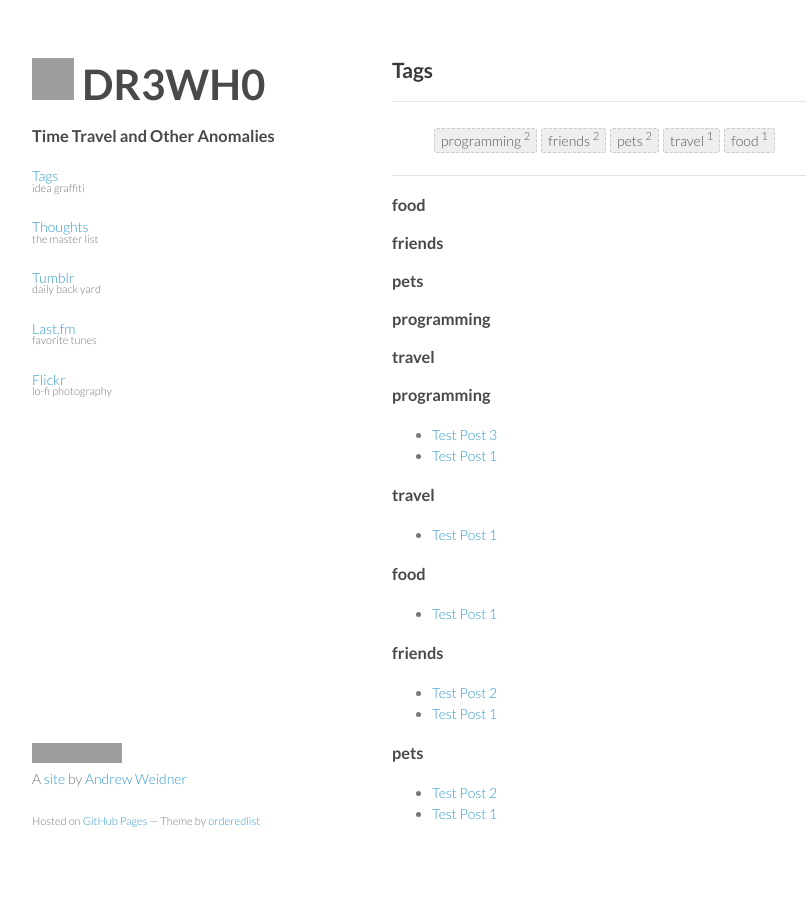
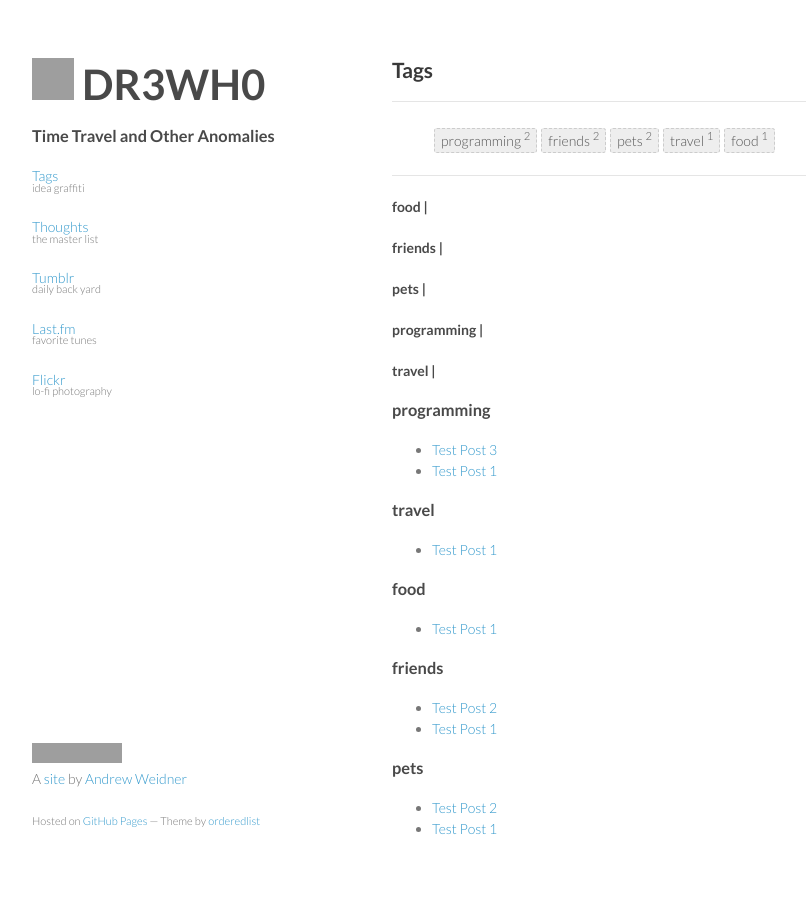
Before and after one commit to drewhop/drewhop.github.io, a Jekyll site: the page built from tags.html, in a window 1280 px wide. Shown: the whole page, without its empty margins (178-984 px from the left). Built offline with Jekyll 4.4.1, drawn with Linux system fonts in a browser that asks for light colours; comment, search, counter and statistics services are not loaded; grey boxes are pictures that could not be loaded.

Commit message:
Update tags.html

```diff
--- a/tags.html
+++ b/tags.html
@@ -49,15 +49,15 @@ group: navigation
   {% capture this_word %}
     {{ get_items | split:' ' | sort | join:' ' | truncatewords:item | remove:'...' | split:' ' | last }}
   {% endcapture %}
-  <h3 id="{{ this_word }}-ref">{{ this_word }}</h3>
-  {% for post in site.tags.this_word %}
+  <h4 id="{{ this_word }}-ref">{{ this_word }}  |  </h4>
+  <!--{% for post in site.tags.this_word %}
         <ul>
           {% assign pages_list = post[1] %}
           {% include JB/pages_list %}
-           <!--<a href="{{ post.url }}">{{ post.title }}</a>
-           <span>({{ post.date | date:"%Y-%m-%d" }})</span>-->
+           <a href="{{ post.url }}">{{ post.title }}</a>
+           <span>({{ post.date | date:"%Y-%m-%d" }})</span>
         </ul>
-  {% endfor %}
+  {% endfor %}-->
 {% endfor %}
 
 
```
